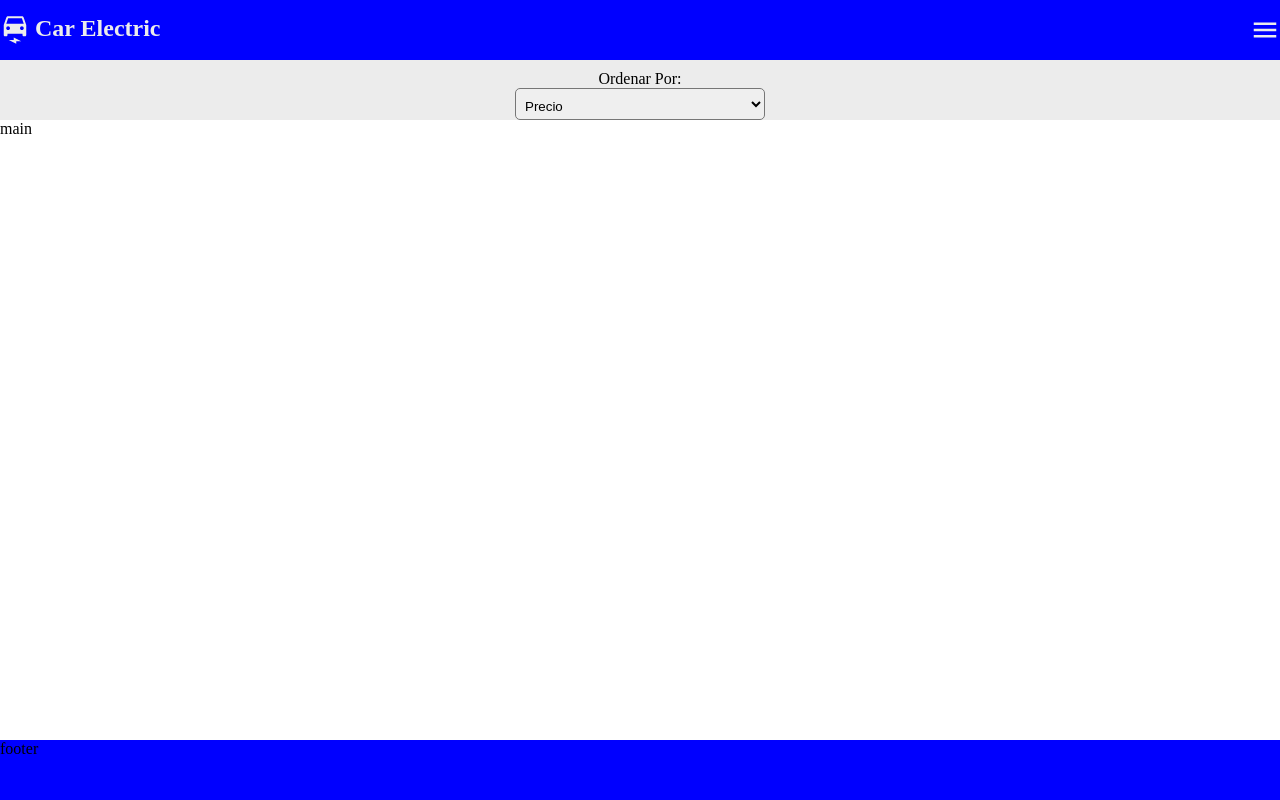
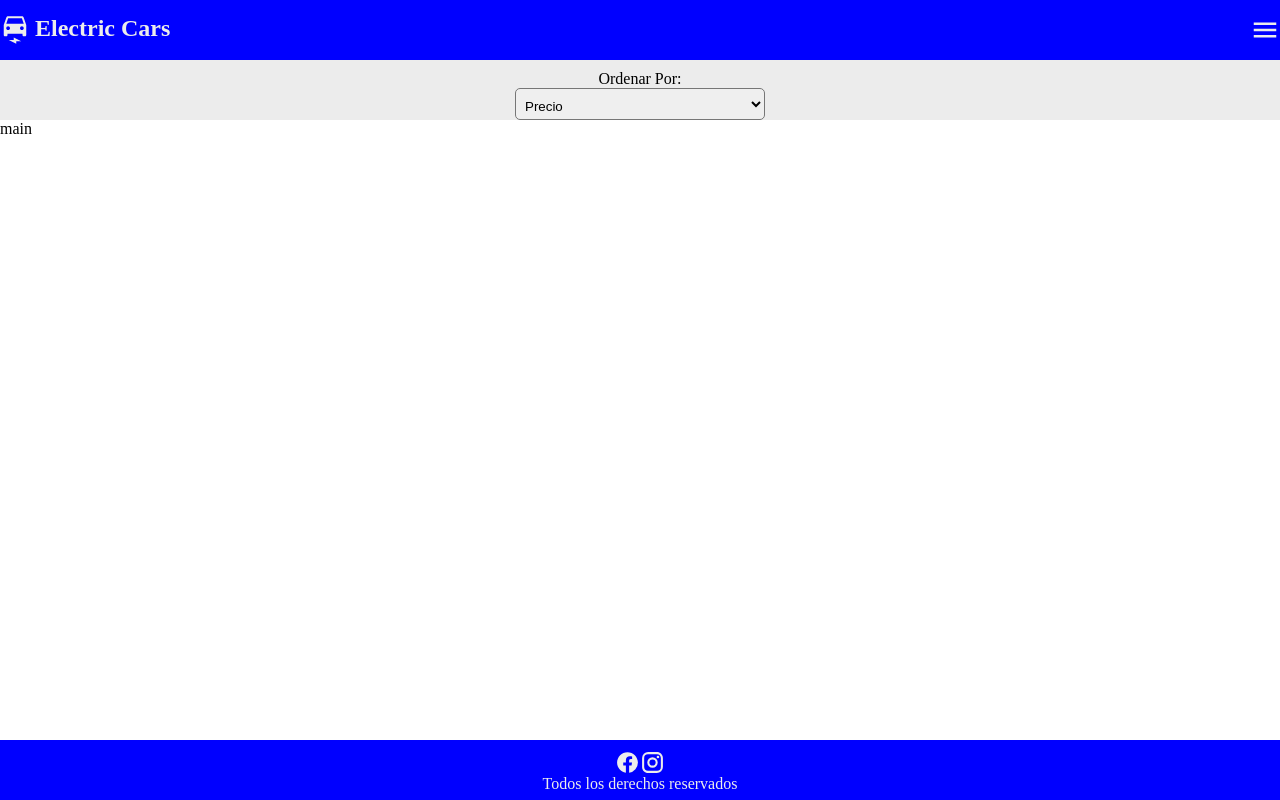
Before and after one commit to gfielstedt/Electric-car-store, a plain HTML site: page index.html in a window 1280 px wide. Drawn offline with Linux system fonts and the light colour scheme.

Commit message:
foot-section ok

```diff
--- a/assets/css/style.css
+++ b/assets/css/style.css
@@ -64,4 +64,16 @@
 .foot-section {
   grid-area: footer;
   background-color: blue;
+  color: #ececec;
+  display: flex;
+  flex-direction: column;
+  align-items: center;
 }
+.foot-section > .foot {
+  display: flex;
+  justify-content: center;
+}
+.foot-section > .foot > img {
+  width: 25px;
+  padding-top: 10px;
+}
--- a/index.html
+++ b/index.html
@@ -13,7 +13,7 @@
         <nav class="nav-section">
             <div class="logo-container">
                 <img class="logo" src="./assets/css/car.svg" alt="logo auto electrico">
-                <h1>Car Electric</h1>
+                <h1>Electric Cars</h1>
             </div>
             <img class="menu" src="./assets/css/menu.svg" alt="">
         </nav>
@@ -27,7 +27,13 @@
             </select>
         </section>
         <main class="main-section">main</main>
-        <footer class="foot-section">footer</footer>
+        <footer class="foot-section">
+            <div class="foot">
+                <img src="./assets/css/facebebook.svg" alt="logo-facebook">
+                <img src="./assets/css/ig.svg" alt="logo-intagram">
+            </div>
+            <span>Todos los derechos reservados</span>
+        </footer>
     </div>
 
 </body>
```
Also changed, not shown: assets/css/facebebook.svg (added), assets/css/ig.svg (added).
